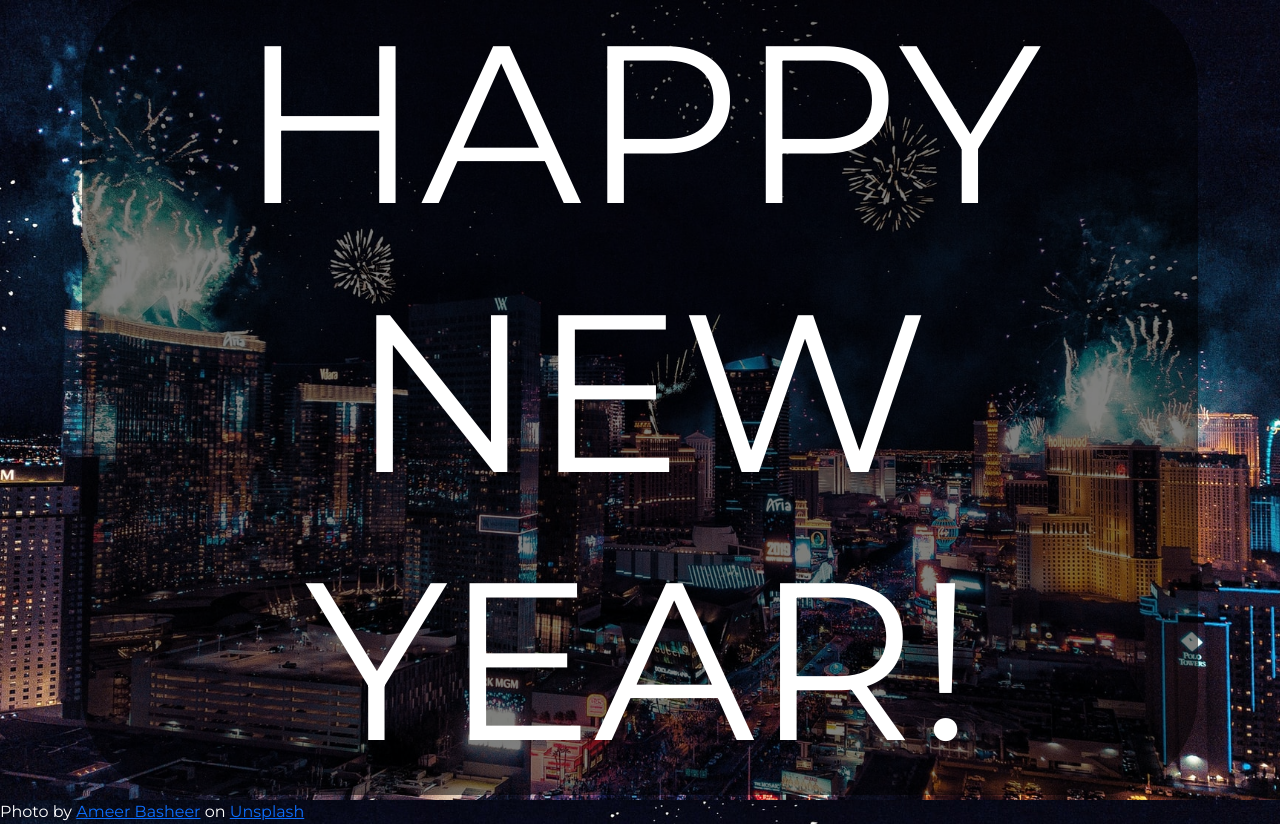
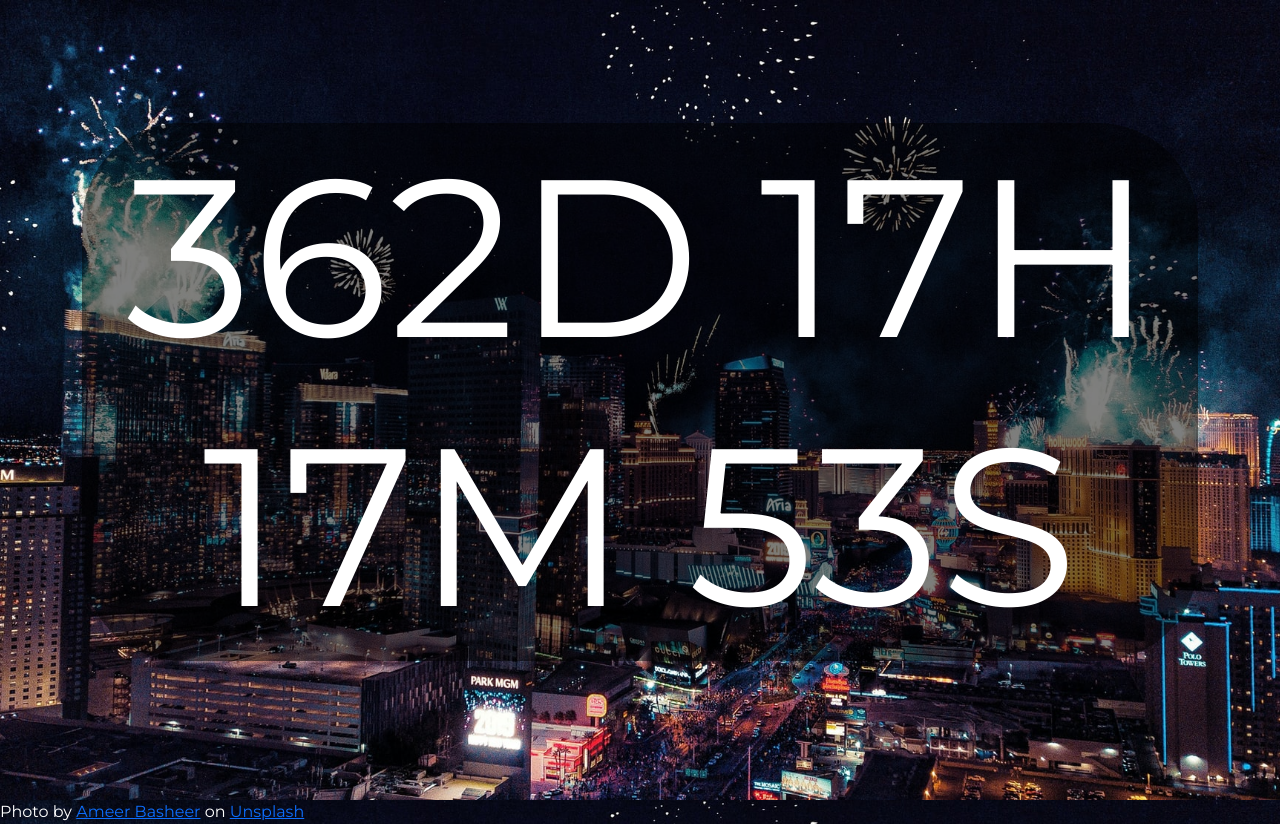
Before and after one commit to JFELIXZAVALA/New-Year-Countdown-Clock, a plain HTML site: page index.html in a window 1280 px wide. Drawn offline with nearby package versions, Linux system fonts and the light colour scheme.

Commit message:
Update index.html

```diff
--- a/index.html
+++ b/index.html
@@ -45,7 +45,7 @@
     </p>
     <script>
       // Set the date we're counting down to
-      var countDownDate = new Date("Jan 1, 2022 00:00:00").getTime();
+      var countDownDate = new Date("Jan 1, 2023 00:00:00").getTime();
 
       // Update the count down every 1 second
       var x = setInterval(function() {
```
